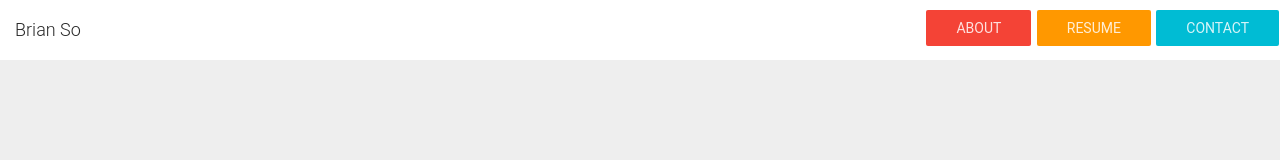
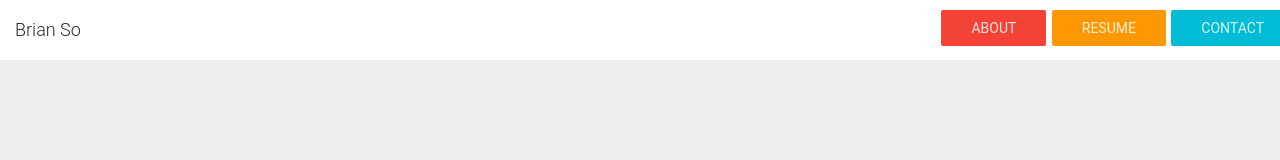
Before and after one commit to bcso/brian_site, a plain HTML site: page index.html in a window 1280 px wide. Drawn offline with nearby package versions, Linux system fonts and the light colour scheme.

Commit message:
change to fluid

```diff
--- a/index.html
+++ b/index.html
@@ -42,8 +42,10 @@
 	<body>
 		<!-- Navbar --->
         <nav class="navbar navbar-material-white navbar-fixed-top" id="defaultnav">
-            <div class="container-fluid">
+            <div class="navbar-header">
                 <a class="navbar-brand" href="#about">Brian So</a>
+            </div>
+            <div class="navbar-collapse collapse navbar-responsive-collapse">
                 <ul class="nav navbar-nav navbar-right">
                     <a class="btn btn-material-red">About</a>
                     <a class="btn btn-material-orange">Resume</a>
```
